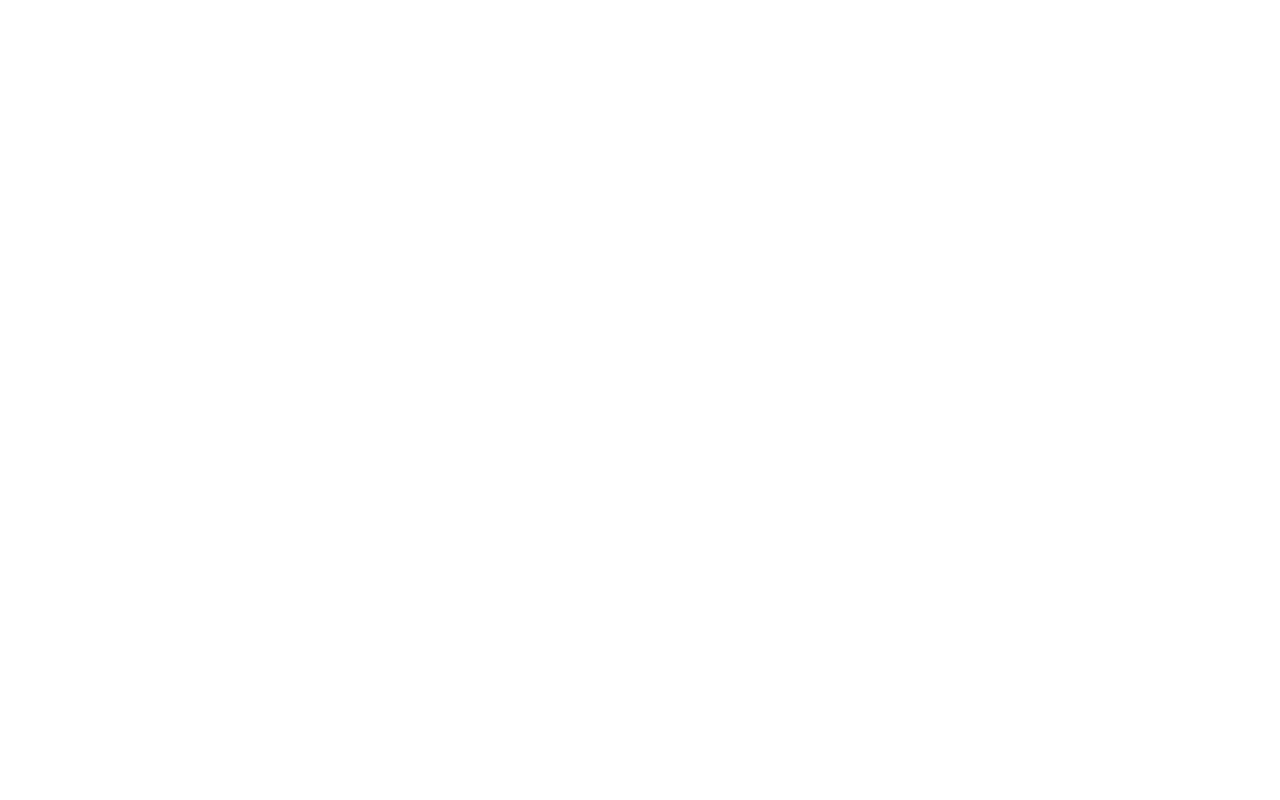
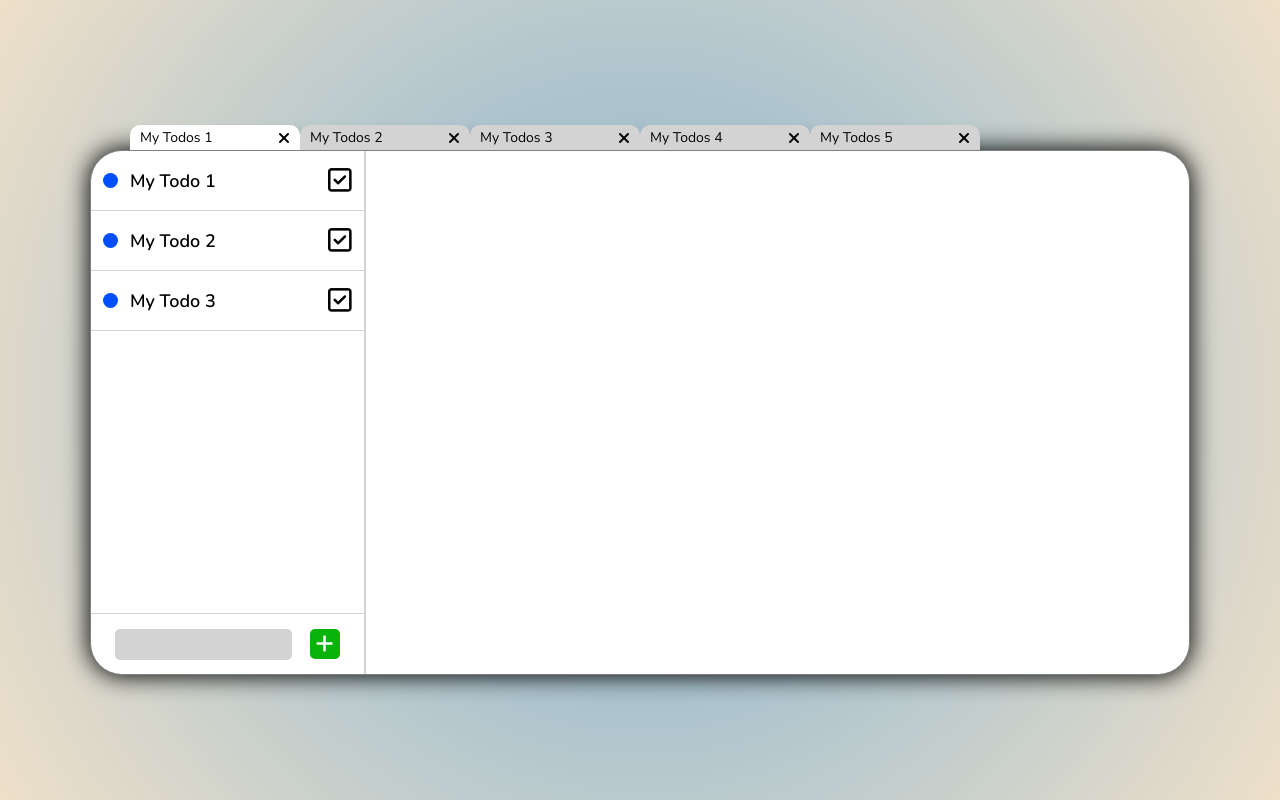
Before and after one commit to vljn/todo-list, a website built with webpack: page dist/index.html in a window 1280 px wide. Built offline with nearby package versions, Linux system fonts and the light colour scheme.

Commit message:
Implement the ui and classes

```diff
--- /dev/null
+++ b/src/classes/app.js
@@ -0,0 +1,58 @@
+import RenderHandler from "./render.js";
+import Project from "./project.js";
+import Todo from "./todo.js";
+
+class TodoApp {
+  #renderHandler;
+  #clickHandler;
+
+  constructor() {
+    this.projects = [
+      new Project("My Todos 1"),
+      new Project("My Todos 2"),
+      new Project("My Todos 3"),
+      new Project("My Todos 4"),
+      new Project("My Todos 5"),
+    ];
+    this.selectedProject = 0;
+    this.selectedTodo = -1;
+
+    this.addTodo("My Todo 1", "lorem ipsum", new Date(2023, 7, 28));
+    this.addTodo("My Todo 2", "lorem ipsum", new Date(2023, 7, 29));
+    this.addTodo("My Todo 3", "lorem ipsum", new Date(2023, 7, 30));
+    this.#renderHandler = new RenderHandler(this.getState());
+    this.#renderHandler.initialRender();
+  }
+
+  addProject(name) {
+    this.projects.push(new Project(name));
+  }
+
+  switchProject(index) {
+    if (index >= 0 && index < this.projects.length) {
+      this.selectedProject = index;
+      this.#renderHandler.update(this.getState());
+    }
+  }
+
+  switchTodo(index) {
+    if (index >= 0 && index < this.projects[this.selectedProject].todos.length) {
+      this.selectedProject = index;
+      this.#renderHandler.update(this.getState());
+    }
+  }
+
+  addTodo(title, description = "", date = "", color = "#034efc") {
+    this.projects[this.selectedProject].add(new Todo(title, description, date, color));
+  }
+
+  getState() {
+    return {
+      projects: this.projects,
+      selectedProject: this.selectedProject,
+      selectedTodo: this.selectedTodo,
+    };
+  }
+}
+
+export default TodoApp;
--- /dev/null
+++ b/src/classes/click.js
@@ -0,0 +1,37 @@
+import tabStyles from "../styles/tab.css";
+
+class ClickHandler {
+  constructor(app) {
+    this.app = app;
+    this.attachTabClickListeners();
+    this.attachTodoClickListeners();
+  }
+
+  attachTabClickListeners() {
+    const tabs = document.querySelectorAll(`.${tabStyles.tab}`);
+    tabs.forEach((tab, index) => {
+      tab.addEventListener("click", (e) => {
+        let deleted = false;
+        if (e.target.nodeName === "svg" || e.target.nodeName === "path") {
+          this.app.projects.splice(index, 1);
+          deleted = true;
+        }
+        if (deleted) {
+          if (index === this.app.selectedProject && index === this.app.projects.length) {
+            this.app.switchProject(index - 1);
+          } else if (index < this.app.selectedProject) {
+            this.app.switchProject(this.app.selectedProject - 1);
+          }
+        } else {
+          this.app.switchProject(index);
+        }
+      });
+    });
+  }
+
+  attachTodoClickListeners() {
+    // Attach similar click handlers for todos
+  }
+}
+
+export default ClickHandler;
--- /dev/null
+++ b/src/classes/project.js
@@ -0,0 +1,19 @@
+class Project {
+  constructor(name, ...todos) {
+    this.name = name;
+    this.todos = [];
+    todos.forEach((x) => this.add(x));
+  }
+
+  add(todo) {
+    this.todos.push(todo);
+  }
+
+  remove(index) {
+    if (this.todos[index] !== undefined) {
+      delete this.todos[index];
+    }
+  }
+}
+
+export default Project;
--- /dev/null
+++ b/src/classes/render.js
@@ -0,0 +1,141 @@
+import pageLoad from "../functions/pageLoad.js";
+import styles from "../styles/styles.css";
+import tabStyles from "../styles/tab.css";
+import todoStyles from "../styles/todo.css";
+//import ClickHandler from "./click.js"; todo
+
+class RenderingHandler {
+  #tabContainer;
+  #todoContainer;
+  #state;
+  //#clickHandler;
+
+  constructor(state) {
+    this.#state = state;
+    //this.#clickHandler = new ClickHandler();
+  }
+
+  initialRender() {
+    pageLoad();
+    this.#tabContainer = document.querySelector("." + styles.tabs);
+    this.#todoContainer = document.querySelector("." + styles["todos-top"]);
+    this.renderAll();
+  }
+
+  renderAll() {
+    this.renderTabs();
+    this.renderTodos();
+  }
+
+  renderTabs() {
+    this.#tabContainer.innerHTML = "";
+    this.#state.projects.forEach((project, index) => this.#renderTab(project, index));
+  }
+
+  #renderTab(project, index) {
+    const tab = document.createElement("div");
+    tab.setAttribute("data-index", index);
+    tab.className = tabStyles.tab;
+
+    if (this.#state.selectedProject !== index) {
+      tab.classList.remove(tabStyles.active);
+    } else {
+      tab.classList.add(tabStyles.active);
+    }
+
+    const left = document.createElement("div");
+    left.className = tabStyles.left;
+    tab.appendChild(left);
+
+    const name = document.createElement("p");
+    name.textContent = project.name;
+    left.appendChild(name);
+
+    const right = document.createElement("div");
+    right.className = tabStyles.right;
+    tab.appendChild(right);
+
+    const icon = document.createElement("i");
+    icon.classList.add("fa-solid", "fa-xmark", tabStyles.icon);
+    icon.style.color = "black";
+    right.appendChild(icon);
+
+    tab.addEventListener("click", (e) => {
+      let deleted = false;
+      if (e.target.nodeName === "svg" || e.target.nodeName === "path") {
+        this.#state.projects.splice(index, 1);
+        deleted = true;
+      }
+      if (deleted) {
+        if (index === this.#state.selectedProject && index === this.#state.projects.length) {
+          this.#state.selectedProject = index - 1;
+        } else if (index < this.#state.selectedProject) {
+          this.#state.selectedProject = this.#state.selectedProject - 1;
+        }
+      } else {
+        this.#state.selectedProject = index;
+      }
+      this.update(this.#state);
+    });
+    this.#tabContainer.appendChild(tab);
+  }
+
+  renderTodos() {
+    this.#todoContainer.innerHTML = "";
+    this.#state.projects[this.#state.selectedProject].todos.forEach((todo, index) =>
+      this.#renderTodo(todo, index)
+    );
+  }
+
+  #renderTodo(todo, index) {
+    const todoDiv = document.createElement("div");
+    todoDiv.className = todoStyles.todo;
+
+    const left = document.createElement("div");
+    left.className = todoStyles.left;
+    todoDiv.appendChild(left);
+
+    const colorDiv = document.createElement("div");
+    colorDiv.className = todoStyles.color;
+    left.appendChild(colorDiv);
+    colorDiv.style["background-color"] = todo.color;
+
+    const title = document.createElement("div");
+    title.className = todoStyles.title;
+    left.appendChild(title);
+    title.textContent = todo.title;
+
+    const right = document.createElement("div");
+    right.className = todoStyles.right;
+    todoDiv.appendChild(right);
+
+    const icon = document.createElement("i");
+    icon.className = "fa-xl";
+    right.appendChild(icon);
+    if (todo.isChecked()) {
+      icon.classList.remove("fa-regular", "fa-square-check");
+      icon.classList.add("fa-solid", "fa-square-check");
+      icon.style.color = "#0ab30a";
+    } else {
+      icon.classList.remove("fa-solid", "fa-square-check");
+      icon.classList.add("fa-regular", "fa-square-check", "fa-xl");
+      icon.style.color = "black";
+    }
+    right.addEventListener("click", (e) => {
+      const target = e.target;
+      if (target.classList.contains("fa-square-check")) {
+        todo.check();
+        console.log(todo.isChecked());
+      }
+    });
+
+    this.#todoContainer.appendChild(todoDiv);
+  }
+
+  update(newState) {
+    this.#state = newState;
+    this.renderAll();
+  }
+}
+
+export default RenderingHandler;
--- /dev/null
+++ b/src/classes/todo.js
@@ -0,0 +1,20 @@
+class Todo {
+  #checked = false;
+
+  constructor(title, description = "", date = "", color = "#034efc") {
+    this.title = title;
+    this.description = description;
+    this.date = date;
+    this.color = color;
+  }
+
+  check() {
+    this.checked = !this.checked;
+  }
+
+  isChecked() {
+    return this.#checked;
+  }
+}
+
+export default Todo;
--- /dev/null
+++ b/src/functions/pageLoad.js
@@ -0,0 +1,61 @@
+import styles from "../styles/styles.css";
+
+function pageLoad() {
+  const wrapper = document.createElement("div");
+  wrapper.className = styles.wrapper;
+
+  const tabs = document.createElement("div");
+  tabs.className = styles.tabs;
+  wrapper.appendChild(tabs);
+
+  const main = document.createElement("div");
+  main.className = styles.main;
+  wrapper.appendChild(main);
+
+  const todos = document.createElement("div");
+  todos.className = styles.todos;
+  main.appendChild(todos);
+
+  const todosTop = document.createElement("div");
+  todosTop.className = styles["todos-top"];
+  todos.appendChild(todosTop);
+
+  const todosBottom = document.createElement("div");
+  todosBottom.className = styles["todos-bottom"];
+  todos.appendChild(todosBottom);
+
+  const newTodoForm = document.createElement("form");
+  newTodoForm.className = styles["new-todo-form"];
+  todosBottom.appendChild(newTodoForm);
+
+  const formLeft = document.createElement("div");
+  formLeft.className = styles["form-left"];
+  newTodoForm.appendChild(formLeft);
+
+  const nameInput = document.createElement("input");
+  nameInput.setAttribute("type", "text");
+  nameInput.setAttribute("name", "name");
+  nameInput.className = styles["name-input"];
+  formLeft.appendChild(nameInput);
+
+  const formRight = document.createElement("div");
+  formRight.className = styles["form-right"];
+  newTodoForm.appendChild(formRight);
+
+  const submitButton = document.createElement("button");
+  submitButton.setAttribute("type", "submit");
+  submitButton.className = styles.submit;
+  formRight.appendChild(submitButton);
+
+  const checkIcon = document.createElement("i");
+  checkIcon.classList.add("fa-solid", "fa-plus", "fa-xl");
+  submitButton.appendChild(checkIcon);
+
+  const todoScreen = document.createElement("div");
+  todoScreen.className = styles["todo-screen"];
+  main.appendChild(todoScreen);
+
+  document.querySelector("body").appendChild(wrapper);
+}
+
+export default pageLoad;
--- a/src/index.js
+++ b/src/index.js
@@ -0,0 +1,3 @@
+import App from "./classes/app.js";
+
+let app = new App();
--- /dev/null
+++ b/src/styles/styles.css
@@ -0,0 +1,94 @@
+html,
+body {
+  margin: 0;
+  height: 100%;
+}
+
+body {
+  background: rgb(150, 182, 197);
+  background: radial-gradient(
+    circle,
+    rgba(150, 182, 197, 1) 0%,
+    rgba(173, 196, 206, 1) 41%,
+    rgba(238, 224, 201, 1) 100%
+  );
+  display: flex;
+  justify-content: center;
+  align-items: center;
+}
+
+.wrapper {
+  width: 1100px;
+  height: 550px;
+  display: flex;
+  flex-direction: column;
+}
+
+.tabs {
+  width: calc(100% - 5em);
+  height: 25px;
+  margin-left: auto;
+  margin-right: auto;
+  display: flex;
+  position: relative;
+  z-index: 1;
+}
+
+.main {
+  background-color: white;
+  border-radius: 2em;
+  display: grid;
+  grid-template-columns: 1fr 3fr;
+  flex-grow: 1;
+  flex-shrink: 1;
+  border: 1px solid gray;
+  box-shadow: 0px 0px 25px 1px black;
+}
+
+.todos {
+  border-right: 2px solid lightgray;
+  display: flex;
+  flex-direction: column;
+  justify-content: space-between;
+}
+
+.todos-top {
+  flex: 1;
+}
+
+.todos-bottom {
+  border-top: 1px solid lightgray;
+  height: 60px;
+}
+
+.new-todo-form {
+  display: flex;
+  justify-content: space-between;
+  align-items: center;
+  padding: 0 24px;
+  height: 100%;
+  gap: 18px;
+}
+
+.name-input {
+  flex-grow: 1;
+  width: 100%;
+  padding: 8px;
+  border: none;
+  border-radius: 5px;
+  box-sizing: border-box;
+  background-color: lightgray;
+}
+
+.submit {
+  width: 30px;
+  height: 30px;
+  background-color: #0ab30a;
+  border: none;
+  color: white;
+  border-radius: 5px;
+  cursor: pointer;
+}
+
+.todo-screen {
+}
--- /dev/null
+++ b/src/styles/tab.css
@@ -0,0 +1,39 @@
+@import url("https://fonts.googleapis.com/css2?family=Nunito:wght@300;400;600&display=swap");
+
+.tab {
+  display: flex;
+  background-color: lightgray;
+  width: 150px;
+  height: 100%;
+  align-items: center;
+  justify-content: space-between;
+  padding: 0 10px;
+  border-radius: 10px 10px 0px 0px;
+  font-family: "Nunito", sans-serif;
+}
+
+.active {
+  background-color: white;
+}
+
+.left {
+  font-size: 14px;
+  width: 80%;
+}
+
+.left p {
+  margin: 0;
+  white-space: nowrap;
+  overflow: hidden;
+  text-overflow: ellipsis;
+}
+
+.right {
+  display: flex;
+  align-items: center;
+  justify-content: center;
+}
+
+.icon {
+  cursor: pointer;
+}
--- /dev/null
+++ b/src/styles/todo.css
@@ -0,0 +1,36 @@
+@import url("https://fonts.googleapis.com/css2?family=Nunito:wght@300;400;600&display=swap");
+
+.todo {
+  width: 100%;
+  height: 60px;
+  border-bottom: 1px solid lightgrey;
+  display: flex;
+  justify-content: space-between;
+  align-items: center;
+  font-family: "Nunito", sans-serif;
+  font-weight: 700;
+  font-size: 18px;
+  padding: 0 12px;
+  box-sizing: border-box;
+}
+
+.left {
+  display: flex;
+  gap: 12px;
+  align-items: center;
+}
+
+.color {
+  border-radius: 50%;
+  width: 15px;
+  height: 15px;
+}
+
+.active {
+  background-color: lightgray;
+}
+
+.right {
+  display: flex;
+  align-items: center;
+}
```
Also changed, not shown: package.json (+7 -3 lines), webpack.config.js (+24 -1 lines), dist/index.html, dist/main.css (added), dist/main.js, 1 other file.
